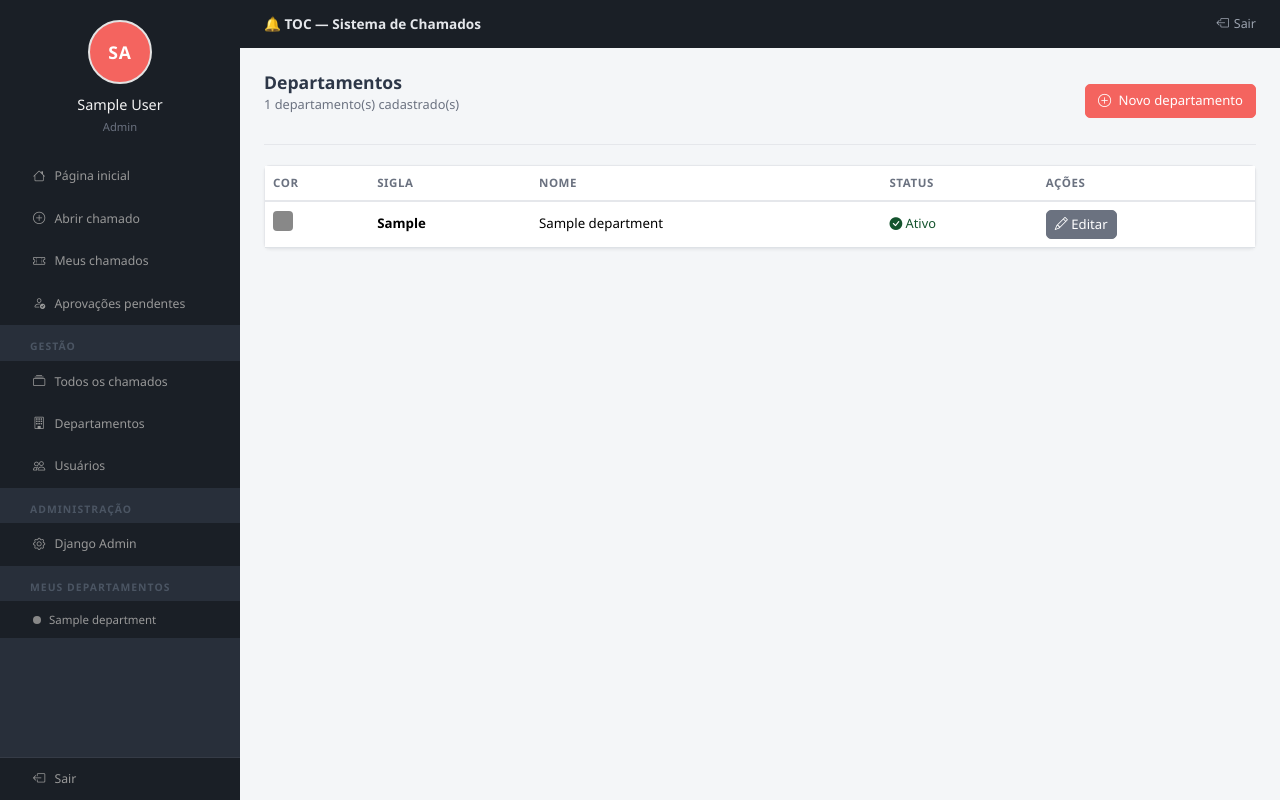
After one commit to murilonegrao/toc, a Django app: page /departments/ in a window 1280 px wide. The commit adds this page. Run offline with Django 5.2, Linux system fonts and the light colour scheme; a user stored in the database is signed in; tables that the repository leaves empty hold one stand-in row (values such as "Sample post").

Commit message:
feat: create and inactive department

```diff
--- a/apps/departments/urls.py
+++ b/apps/departments/urls.py
@@ -1,8 +1,10 @@
 from django.urls import path
-
+from . import views
 
 app_name = 'departments'
 
 urlpatterns = [
-
+    path('', views.department_list, name='list'),
+    path('create/', views.department_create, name='create'),
+    path('<int:dept_id>/edit/', views.department_edit, name='edit'),
 ]
--- a/apps/departments/views.py
+++ b/apps/departments/views.py
@@ -1,3 +1,66 @@
-from django.shortcuts import render
+from django.shortcuts import render, get_object_or_404, redirect
+from django.contrib.auth.decorators import login_required
+from django.contrib import messages
+from .models import Department
 
-# Create your views here.
+
+@login_required
+def department_list(request):
+    if request.user.role not in ('admin', 'atendente'):
+        return redirect('/')
+
+    departments = Department.objects.all().order_by('name')
+    return render(request, 'departments/list.html', {'departments': departments})
+
+
+@login_required
+def department_create(request):
+    if request.user.role not in ('admin', 'atendente'):
+        return redirect('/')
+
+    if request.method == 'POST':
+        name = request.POST.get('name', '').strip()
+        initials = request.POST.get('initials', '').strip().upper()
+        color = request.POST.get('color', '#F4645F')
+        active = request.POST.get('active') == 'on'
+
+        if not name or not initials:
+            messages.error(request, 'Nome e sigla são obrigatórios.')
+            return redirect('departments:create')
+
+        if Department.objects.filter(initials=initials).exists():
+            messages.error(request, f'Já existe um departamento com a sigla {initials}.')
+            return redirect('departments:create')
+
+        Department.objects.create(
+            name=name,
+            initials=initials,
+            color=color,
+            active=active,
+        )
+        messages.success(request, f'Departamento {name} criado com sucesso.')
+        return redirect('departments:list')
+
+    return render(request, 'departments/form.html', {'action': 'Criar'})
+
+
+@login_required
+def department_edit(request, dept_id):
+    if request.user.role not in ('admin', 'atendente'):
+        return redirect('/')
+
+    dept = get_object_or_404(Department, id=dept_id)
+
+    if request.method == 'POST':
+        dept.name = request.POST.get('name', '').strip()
+        dept.initials = request.POST.get('initials', '').strip().upper()
+        dept.color = request.POST.get('color', '#F4645F')
+        dept.active = request.POST.get('active') == 'on'
+        dept.save()
+        messages.success(request, f'Departamento {dept.name} atualizado.')
+        return redirect('departments:list')
+
+    return render(request, 'departments/form.html', {
+        'action': 'Editar',
+        'dept': dept,
+    })
--- a/templates/base_app.html
+++ b/templates/base_app.html
@@ -69,7 +69,7 @@
 
 
                 <!-- Visível só para atendente/admin -->
-                {% if request.user.role in 'admin,atendente,gestor' %}
+                {% if request.user.role in 'admin,atendente' %}
                 <div class="dash_sidebar_section_label">Gestão</div>
 
                 <div class="dash_sidebar_nav_item">
@@ -80,6 +80,12 @@
                 {% endif %}
 
                 {% if request.user.role in 'admin,atendente' %}
+                <div class="dash_sidebar_nav_item">
+                    <a href="{% url 'departments:list' %}">
+                        <i class="bi bi-building"></i> Departamentos
+                    </a>
+                </div>
+
                 <div class="dash_sidebar_nav_item">
                     <a href="{% url 'accounts:user_list' %}">
                         <i class="bi bi-people"></i> Usuários
--- /dev/null
+++ b/templates/departments/list.html
@@ -0,0 +1,72 @@
+{% extends "base_app.html" %}
+
+{% block title %}Departamentos{% endblock %}
+
+{% block content %}
+
+<div class="page-header d-flex justify-content-between align-items-center">
+    <div>
+        <h1 class="page-title">Departamentos</h1>
+        <p class="page-subtitle">{{ departments.count }} departamento(s) cadastrado(s)</p>
+    </div>
+    <a href="{% url 'departments:create' %}" class="btn btn-primary">
+        <i class="bi bi-plus-circle me-1"></i> Novo departamento
+    </a>
+</div>
+
+<div class="card">
+    <div class="card-body p-0">
+        {% if departments %}
+        <table class="table table-hover mb-0">
+            <thead>
+                <tr>
+                    <th>Cor</th>
+                    <th>Sigla</th>
+                    <th>Nome</th>
+                    <th>Status</th>
+                    <th>Ações</th>
+                </tr>
+            </thead>
+            <tbody>
+                {% for dept in departments %}
+                <tr>
+                    <td>
+                        <span style="display:inline-block; width:20px; height:20px;
+                            border-radius:4px; background-color:{{ dept.color }};"></span>
+                    </td>
+                    <td><strong>{{ dept.initials }}</strong></td>
+                    <td>{{ dept.name }}</td>
+                    <td>
+                        {% if dept.active %}
+                        <span style="color:#14532d; font-size:0.8rem;">
+                            <i class="bi bi-check-circle-fill"></i> Ativo
+                        </span>
+                        {% else %}
+                        <span style="color:#991b1b; font-size:0.8rem;">
+                            <i class="bi bi-x-circle-fill"></i> Inativo
+                        </span>
+                        {% endif %}
+                    </td>
+                    <td>
+                        <a href="{% url 'departments:edit' dept.id %}"
+                            class="btn btn-sm btn-secondary">
+                            <i class="bi bi-pencil"></i> Editar
+                        </a>
+                    </td>
+                </tr>
+                {% endfor %}
+            </tbody>
+        </table>
+        {% else %}
+        <div class="text-center py-5" style="color:#9ca3af;">
+            <i class="bi bi-building" style="font-size:2rem;"></i>
+            <p class="mt-2">Nenhum departamento cadastrado.</p>
+            <a href="{% url 'departments:create' %}" class="btn btn-primary btn-sm mt-1">
+                Criar primeiro departamento
+            </a>
+        </div>
+        {% endif %}
+    </div>
+</div>
+
+{% endblock %}
```
Also changed, not shown: templates/departments/form.html (added, +66 -0 lines).
